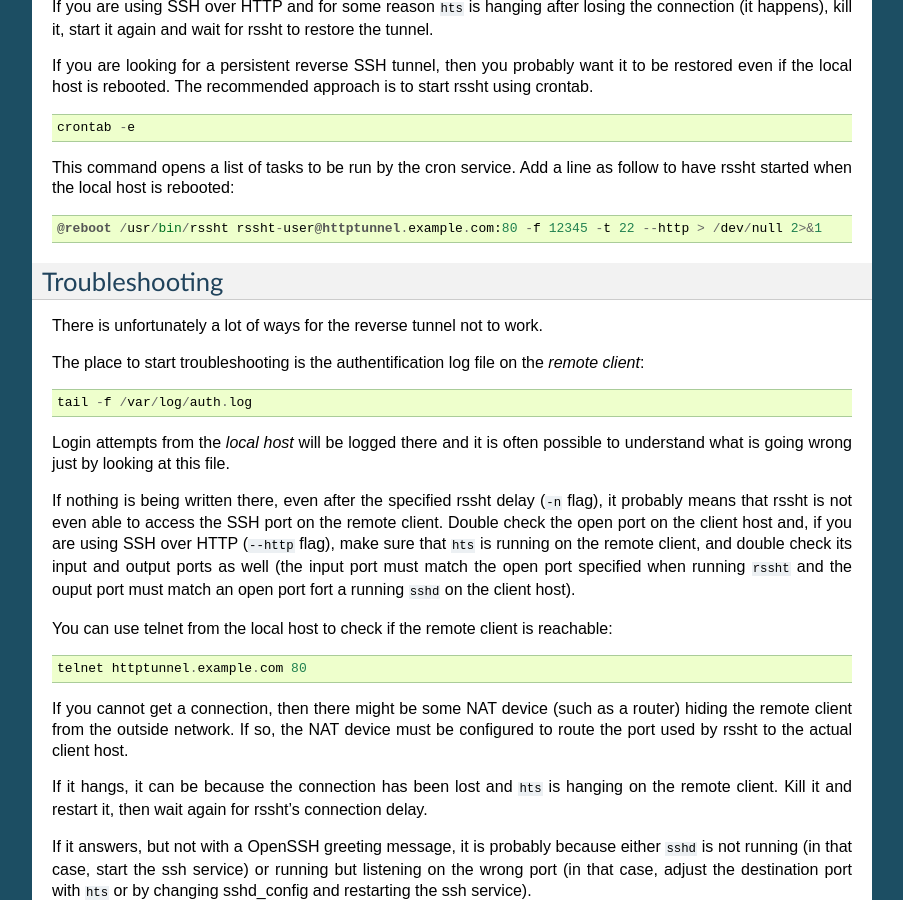
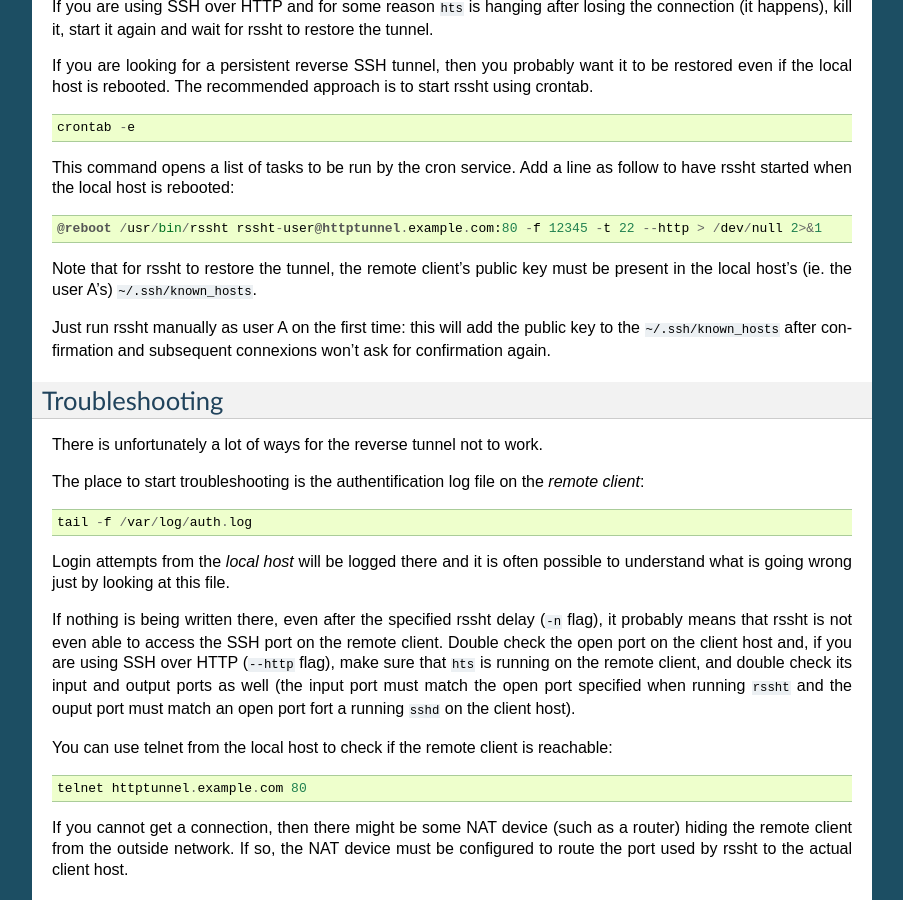
Before and after one commit to Arkanosis/rssht, a Sphinx documentation site: the page built from docs/index.rst, in a window 1280 px wide and 900 px high, scrolled down 2696 px. Shown: the whole window, without its empty margins (198-1101 px from the left). Built offline with Sphinx 7.4.7, drawn with Linux system fonts in a browser that asks for light colours.

```diff
--- a/docs/index.rst
+++ b/docs/index.rst
@@ -145,6 +145,10 @@
 
     @reboot /usr/bin/rssht rssht-user@httptunnel.example.com:80 -f 12345 -t 22 --http > /dev/null 2>&1
 
+Note that for rssht to restore the tunnel, the remote client's public key must be present in the local host's (ie. the user A's) :code:`~/.ssh/known_hosts`.
+
+Just run rssht manually as user A on the first time: this will add the public key to the :code:`~/.ssh/known_hosts` after confirmation and subsequent connexions won't ask for confirmation again.
+
 Troubleshooting
 ---------------
 
```
Also changed, not shown: 1 other file.
